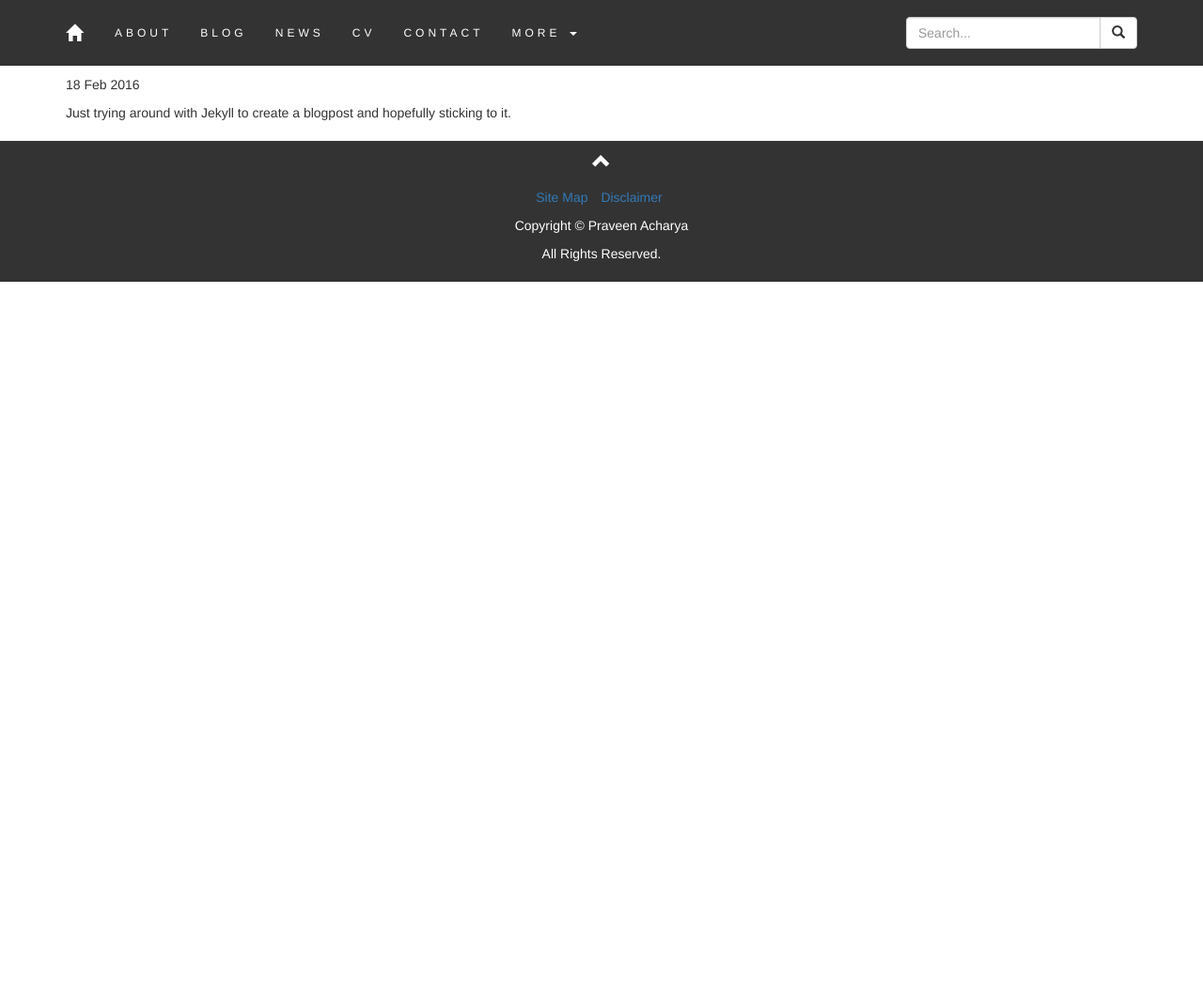
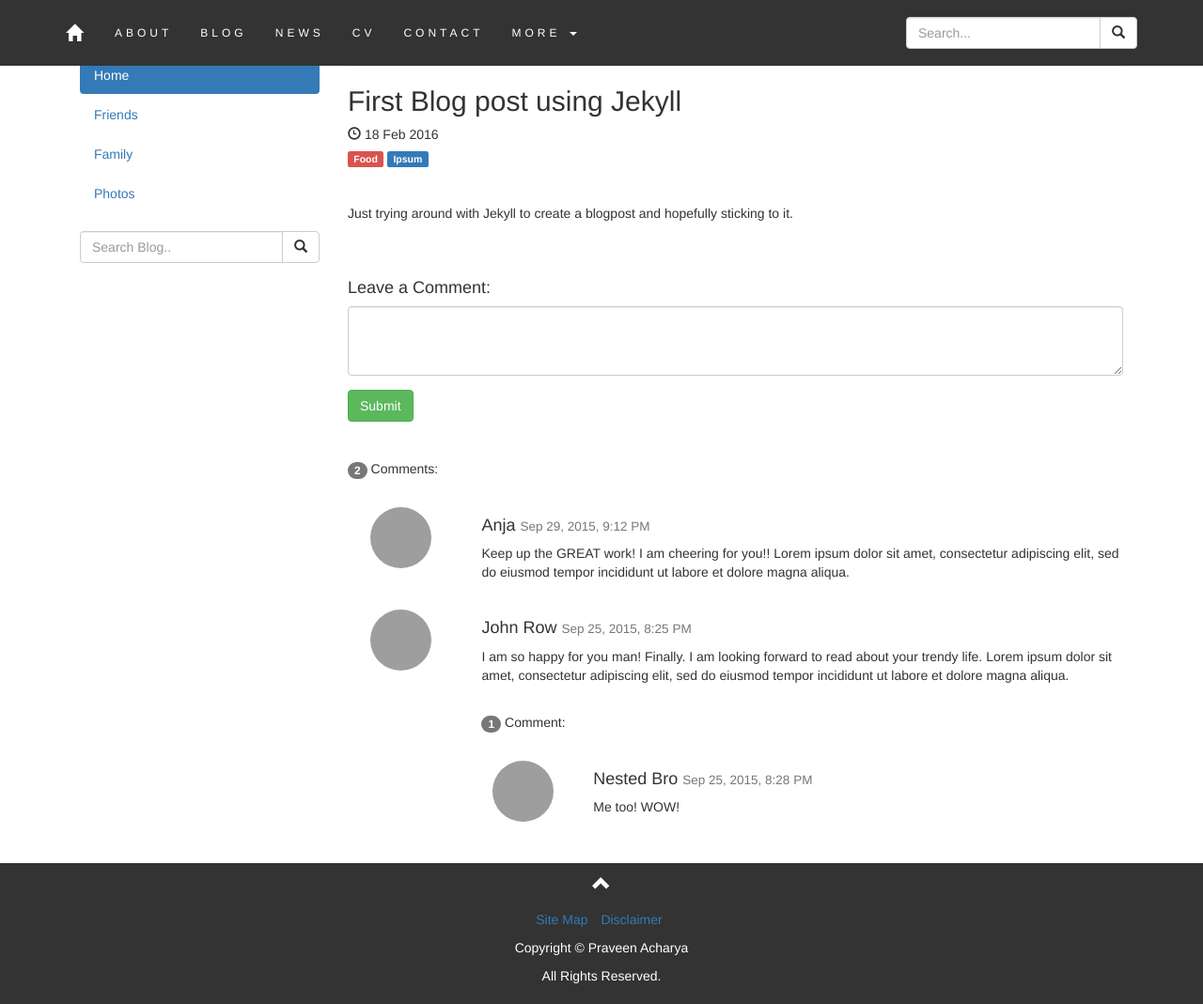
Before and after one commit to acharyaprvn/acharyaprvn.github.io-old, a Jekyll site: the page built from _posts/2016-02-18-firstblogpost.md, in a window 1280 px wide and 1069 px high. Shown: the whole window at 94% size. Built offline with Jekyll 4.4.1, drawn with Linux system fonts in a browser that asks for light colours; grey boxes are pictures that could not be loaded.

Commit message:
blog interface

```diff
--- a/_layouts/post.html
+++ b/_layouts/post.html
@@ -1,9 +1,76 @@
 ---
 layout: default
 ---
-<h1>{{ page.title }}</h1>
-<p class="meta">{{ page.date | date_to_string }}</p>
+<div class="container-fluid">
+  <div class="row content">
+    <div class="col-sm-3 sidenav">
+      <h4>Praveen's Blog</h4>
+      <ul class="nav nav-pills nav-stacked">
+        <li class="active"><a href="#section1">Home</a></li>
+        <li><a href="#section2">Friends</a></li>
+        <li><a href="#section3">Family</a></li>
+        <li><a href="#section3">Photos</a></li>
+      </ul><br>
+      <div class="input-group">
+        <input type="text" class="form-control" placeholder="Search Blog..">
+        <span class="input-group-btn">
+          <button class="btn btn-default" type="button">
+            <span class="glyphicon glyphicon-search"></span>
+          </button>
+        </span>
+      </div>
+    </div>
 
-<div class="post">
-  {{ content }}
+    <div class="col-sm-9">
+      <h4><small>RECENT POSTS</small></h4>
+      <hr>
+      <h2>{{ page.title }}</h2>
+      <h5><span class="glyphicon glyphicon-time"></span> {{ page.date | date_to_string }}</h5>
+      <h5><span class="label label-danger">Food</span> <span class="label label-primary">Ipsum</span></h5><br>
+      <p>{{ content }}</p>
+      <br><br>
+
+
+      <h4>Leave a Comment:</h4>
+      <form role="form">
+        <div class="form-group">
+          <textarea class="form-control" rows="3" required></textarea>
+        </div>
+        <button type="submit" class="btn btn-success">Submit</button>
+      </form>
+      <br><br>
+
+      <p><span class="badge">2</span> Comments:</p><br>
+
+      <div class="row">
+        <div class="col-sm-2 text-center">
+          <img src="bandmember.jpg" class="img-circle" height="65" width="65" alt="Avatar">
+        </div>
+        <div class="col-sm-10">
+          <h4>Anja <small>Sep 29, 2015, 9:12 PM</small></h4>
+          <p>Keep up the GREAT work! I am cheering for you!! Lorem ipsum dolor sit amet, consectetur adipiscing elit, sed do eiusmod tempor incididunt ut labore et dolore magna aliqua.</p>
+          <br>
+        </div>
+        <div class="col-sm-2 text-center">
+          <img src="bird.jpg" class="img-circle" height="65" width="65" alt="Avatar">
+        </div>
+        <div class="col-sm-10">
+          <h4>John Row <small>Sep 25, 2015, 8:25 PM</small></h4>
+          <p>I am so happy for you man! Finally. I am looking forward to read about your trendy life. Lorem ipsum dolor sit amet, consectetur adipiscing elit, sed do eiusmod tempor incididunt ut labore et dolore magna aliqua.</p>
+          <br>
+          <p><span class="badge">1</span> Comment:</p><br>
+          <div class="row">
+            <div class="col-sm-2 text-center">
+              <img src="bird.jpg" class="img-circle" height="65" width="65" alt="Avatar">
+            </div>
+            <div class="col-xs-10">
+              <h4>Nested Bro <small>Sep 25, 2015, 8:28 PM</small></h4>
+              <p>Me too! WOW!</p>
+              <br>
+            </div>
+          </div>
+        </div>
+      </div>
+    </div>
+  </div>
 </div>
```
